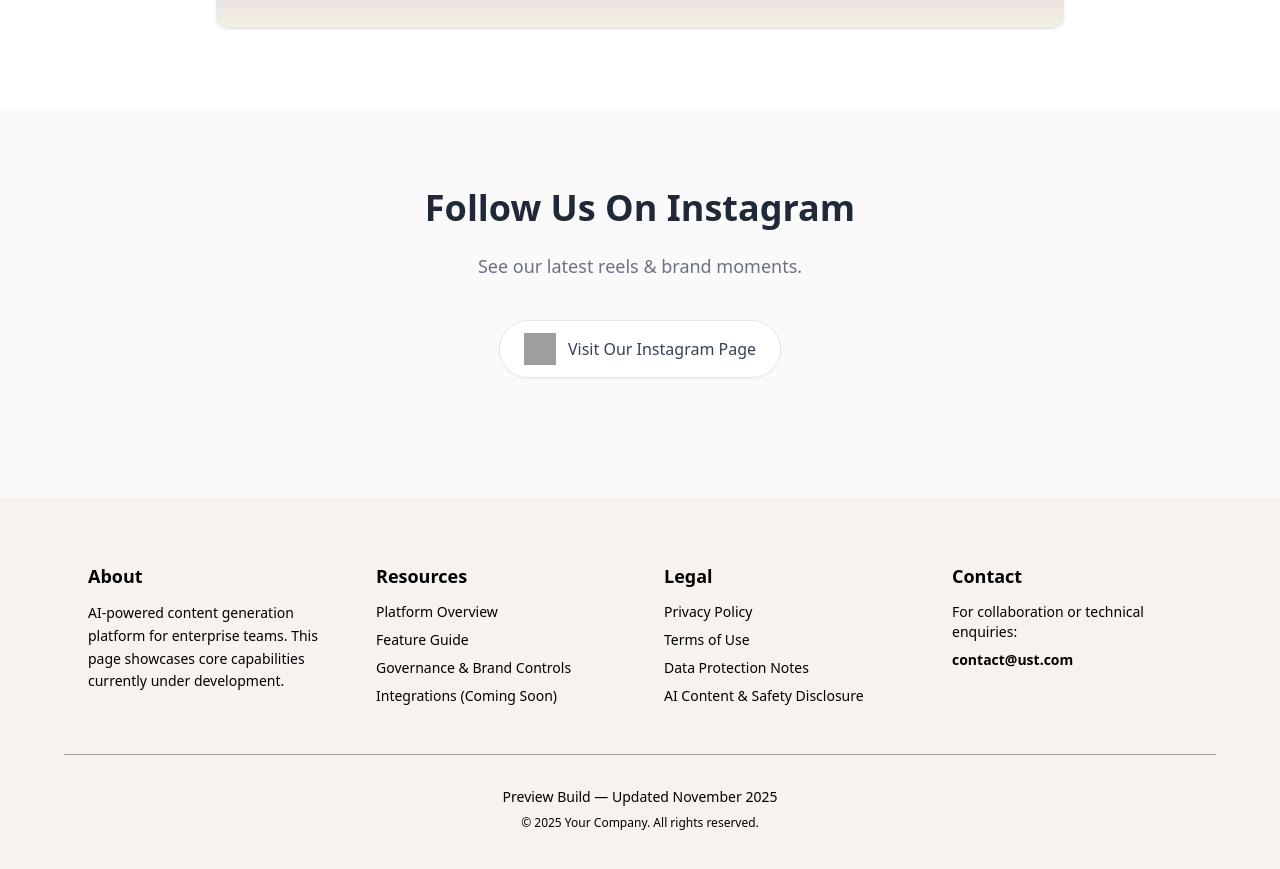
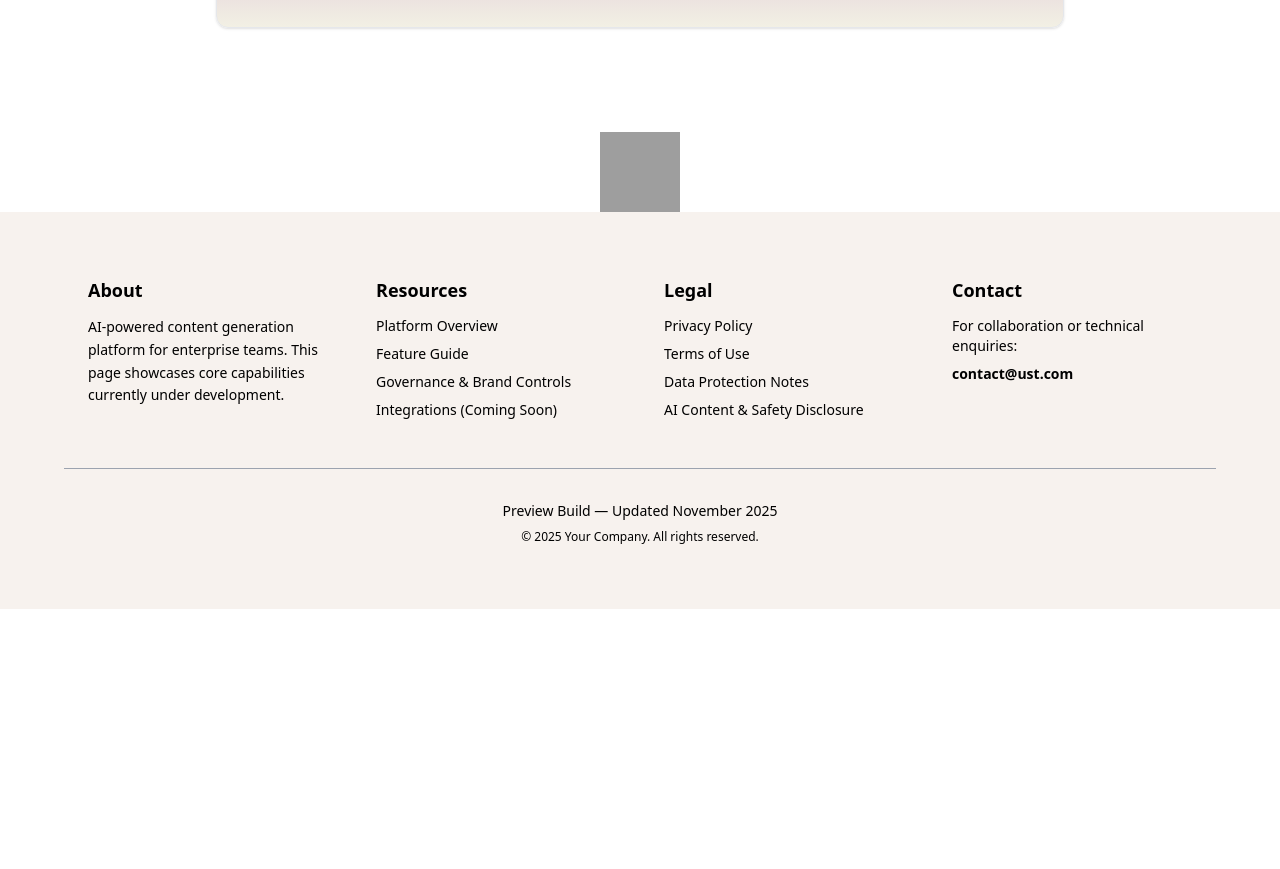
Before and after one commit to lalitsingh8938/skincare-product, a React (Vite) app: page / in a window 1280 px wide. Shown: the part 5846-6715 px from the top of the page. After the commit the page ends 6455 px from the top, so only its background shows below. Built offline with nearby package versions, Linux system fonts and the light colour scheme; grey boxes are pictures that could not be loaded.

Commit message:
social changesS

```diff
--- a/src/components/SocialSection.jsx
+++ b/src/components/SocialSection.jsx
@@ -132,64 +132,23 @@
 // }
 
 
+import React from "react";
 
-import React, { useEffect, useState } from "react";
-
-export default function SocialSection() {
-  const [showWidget, setShowWidget] = useState(false);
-
-  const loadInstagramWidget = () => {
-    setShowWidget(true);
-
-    const scriptId = "sociablekit-script";
-
-    // Load script only once
-    if (!document.getElementById(scriptId)) {
-      const script = document.createElement("script");
-      script.id = scriptId;
-      script.src = "https://widgets.sociablekit.com/instagram-reels/widget.js";
-      script.defer = true;
-      document.body.appendChild(script);
-    }
-  };
-
+export default function InstagramBrandLink() {
   return (
-    <section className="py-20 bg-[#fafafa] text-center">
-
-      <h2 className="text-3xl md:text-4xl font-bold text-gray-800 mb-6">
-        Follow Us On Instagram
-      </h2>
-
-      <p className="text-gray-500 mb-10 text-lg">
-        See our latest reels & brand moments.
-      </p>
-
-      {/* Instagram Button */}
-      <div className="flex justify-center mb-10">
-        <button
-          onClick={loadInstagramWidget}
-          className="flex items-center gap-3 bg-white border border-gray-200 px-6 py-3 rounded-full shadow-sm hover:shadow-lg transition-all hover:-translate-y-1"
-        >
-          <img
-            src="https://upload.wikimedia.org/wikipedia/commons/a/a5/Instagram_icon.png"
-            className="w-8 h-8"
-            alt="Instagram"
-          />
-          <span className="font-medium text-gray-700">
-            Visit Our Instagram Page
-          </span>
-        </button>
-      </div>
-
-      {/* Reels Widget — Show ONLY After Button Click */}
-      {showWidget && (
-        <div className="max-w-6xl mx-auto px-4">
-          <div
-            className="sk-ww-instagram-reels"
-            data-embed-id="25627423"
-          ></div>
-        </div>
-      )}
-    </section>
+    <div className="flex justify-center mt-6">
+      <a
+        href="https://www.instagram.com/sarvamastiofficial/"
+        target="_blank"
+        rel="noopener noreferrer"
+        className="hover:scale-110 transition-all duration-300"
+      >
+        <img
+          src="/instagram-logo.png"   // <-- yaha apna selected logo rakho
+          alt="Instagram"
+          className="w-20 h-20 object-cover"
+        />
+      </a>
+    </div>
   );
 }
```
